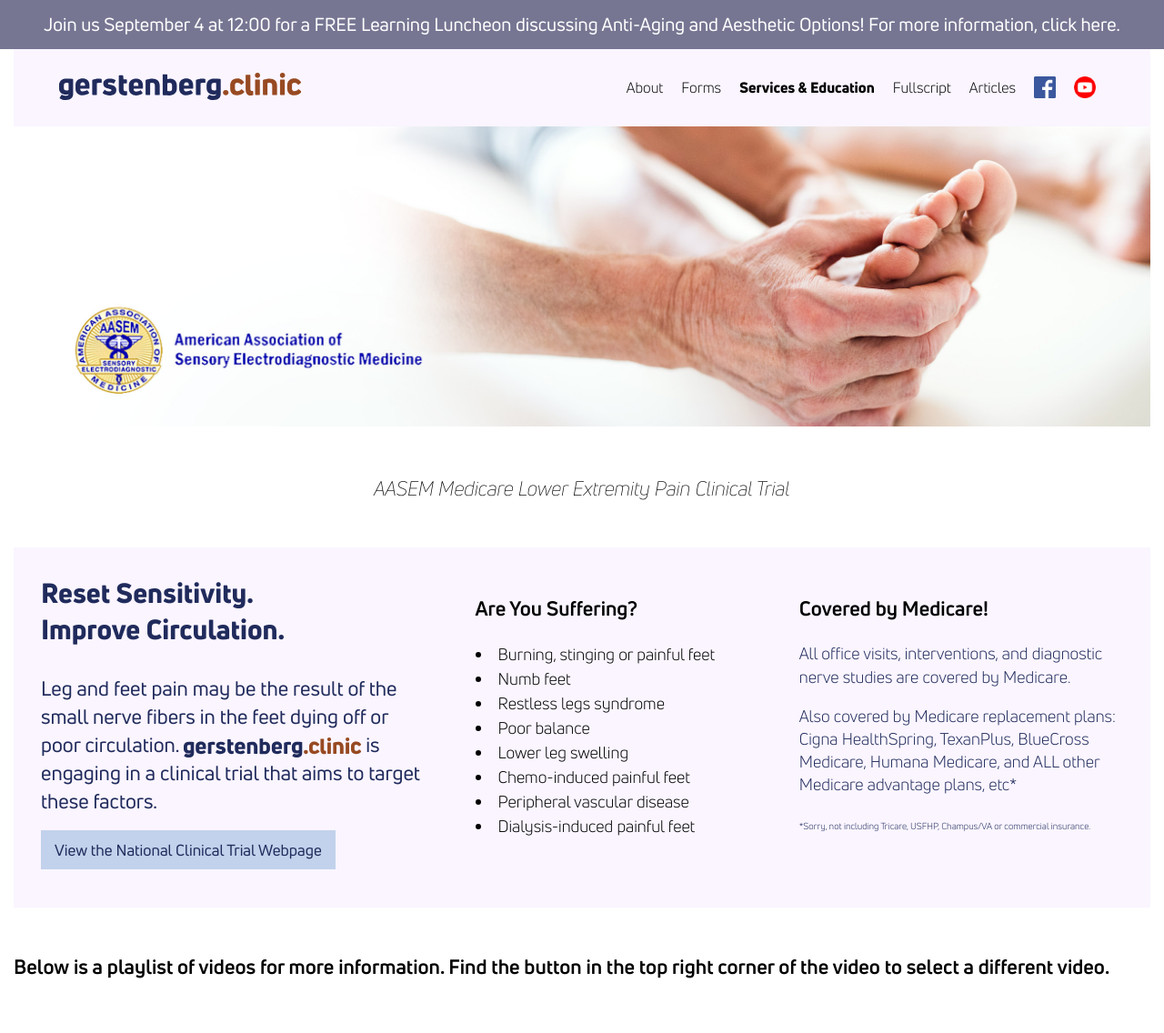
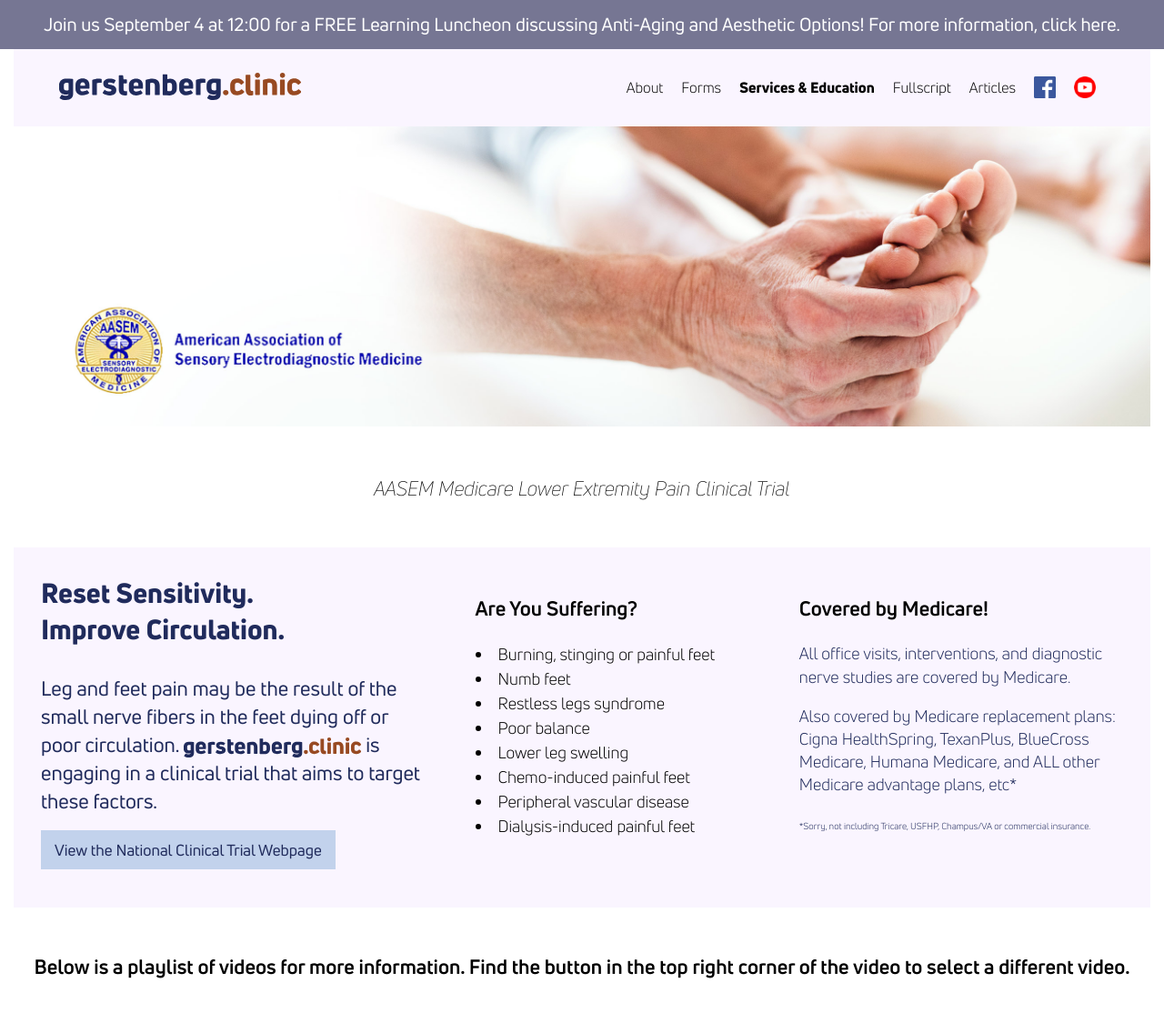
Before and after one commit to theneverwoods/gerstenberg.clinic, a Jekyll site: the page built from services/lower-extremity-treatment.html, in a window 1280 px wide. Shown: the top 1136 px of the page at 91% size. Built offline with Jekyll 4.4.1, drawn with Linux system fonts in a browser that asks for light colours; grey boxes are pictures that could not be loaded.

Commit message:
Update lower-extremity-treatment.html

```diff
--- a/services/lower-extremity-treatment.html
+++ b/services/lower-extremity-treatment.html
@@ -37,10 +37,10 @@ redirect_from: /foot-pain
 	</div>
 </div>
 
-<h3>Below is a playlist of videos for more information. Find the button in the top right corner of the video to select a different video.</h3>
+<h3 style="text-align:center">Below is a playlist of videos for more information. Find the button in the top right corner of the video to select a different video.</h3>
 
 <div class="row video">
-	<iframe class="assetIframe" style="border:20"
+	<iframe class="assetIframe" style="border:0 padding:30px"
 			src="https://www.youtube.com/embed/playlist?list=PLxFTymMfPQOWbqErMfM32bbe0Tcwx8psu"></iframe>
 </div>
 
```
